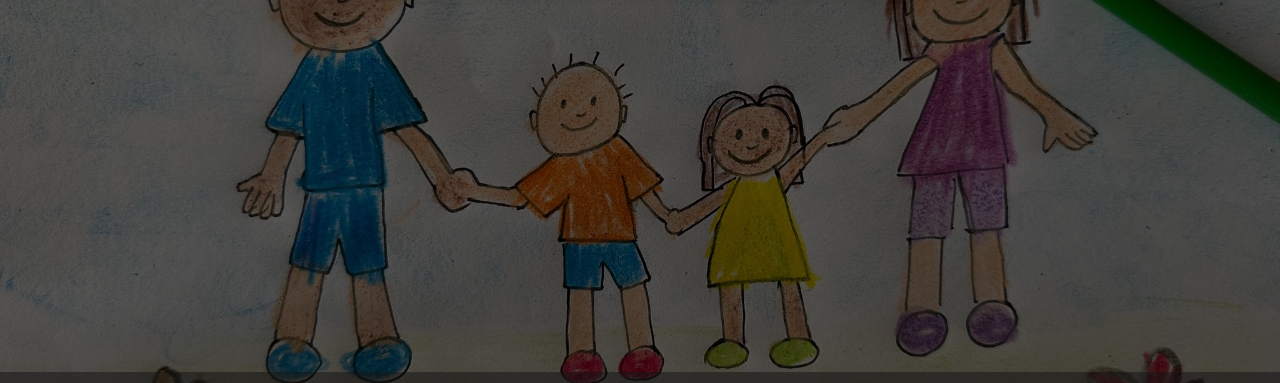
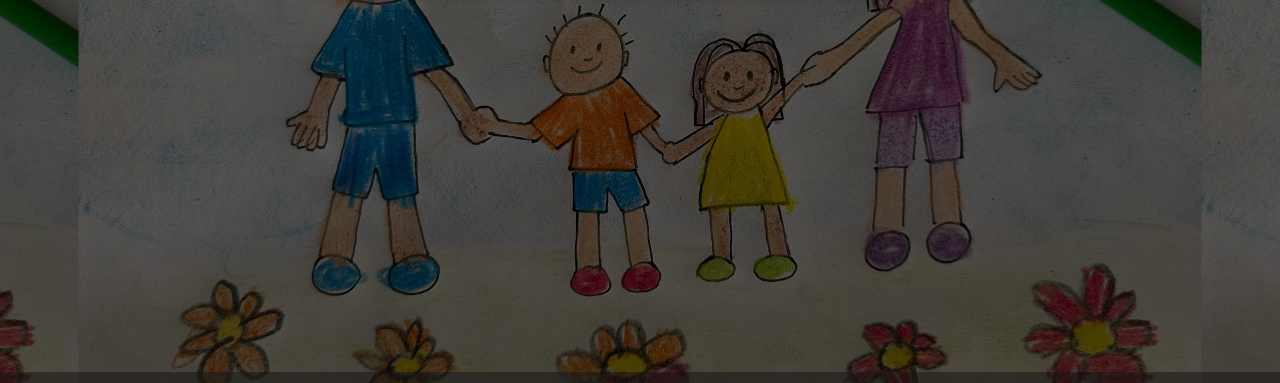
Before and after one commit to FreddyH124/FreddyH124.github.io, a plain HTML site: page index.html in a window 1280 px wide. Shown: the part 338-721 px from the top of the page. Drawn offline with Linux system fonts and the light colour scheme; some packages are replaced by stand-ins of ours; files whose address does not match are found by name.

Commit message:
fixed bg

```diff
--- a/css/style.css
+++ b/css/style.css
@@ -44,11 +44,11 @@ h2 span {
 }
 
 .bg-fixed {
-  width: 100%;
+  width: auto;
   height: 100%;
-  background-repeat: no-repeat;
-  background-position: center top;
-  background-size: cover;
+  background-repeat: repeat;
+  background-position: center;
+  background-size: contain;
   background-attachment: fixed;
   text-shadow: 0 0 15px rgba(0,0,0,0.6);
 }
```
